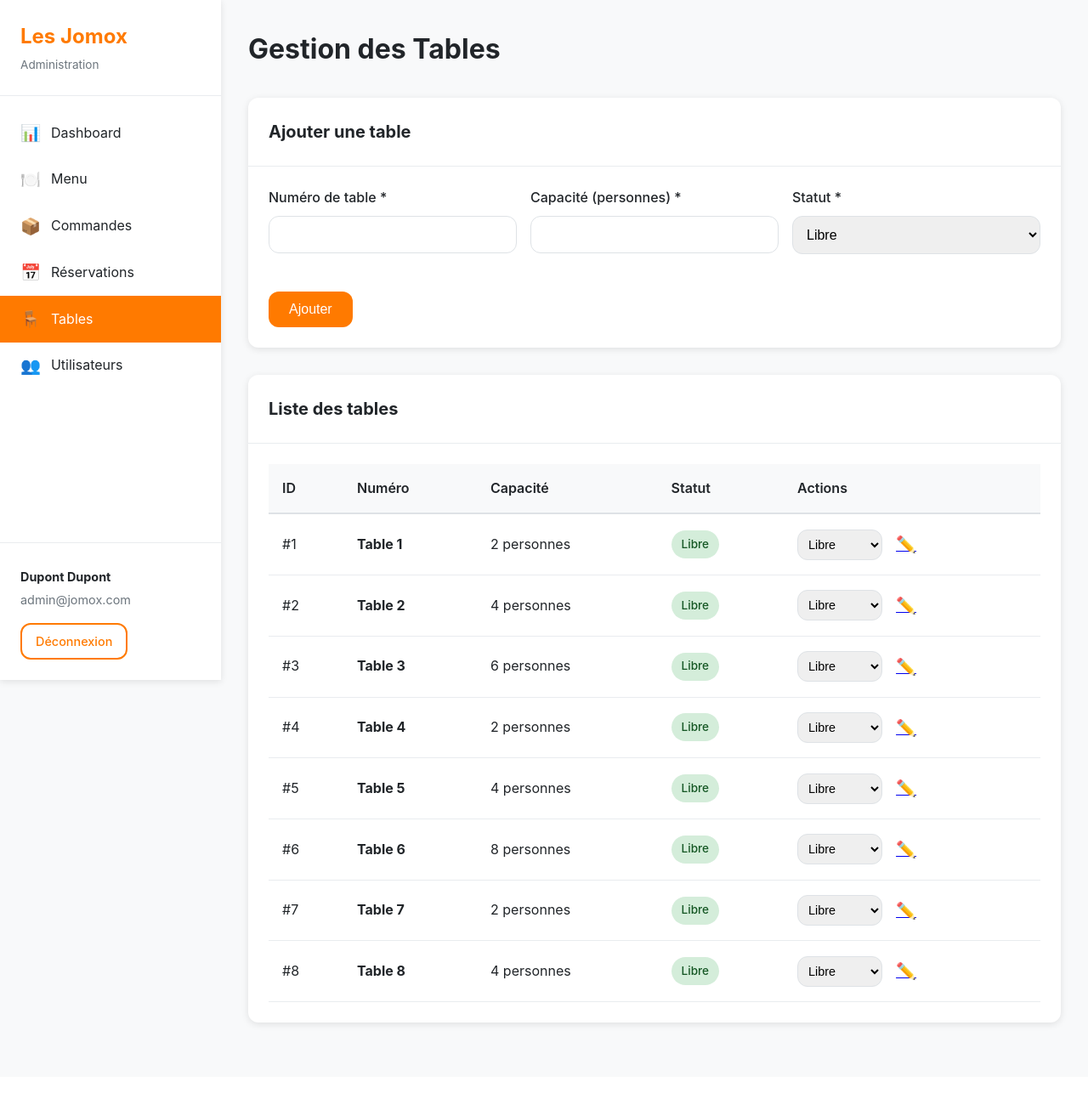
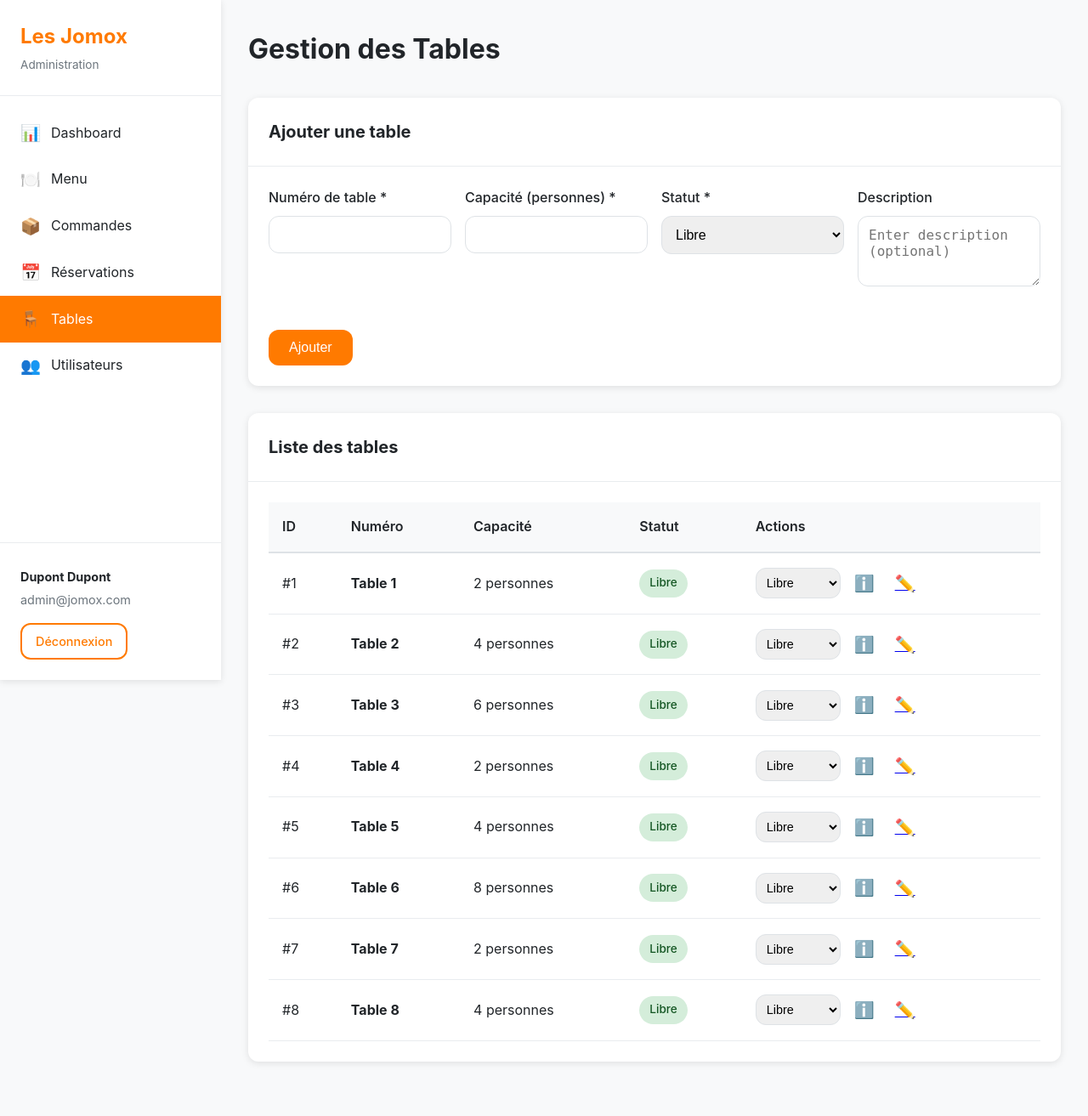
Before and after one commit to HoussemHadded/restaurant, a PHP site: page /admin/tables.php in a window 1280 px wide. Shown: the whole page at 85% size. Before the commit the page ends 1208 px from the top, so only its background shows below. Run offline with PHP 8.4, Linux system fonts and the light colour scheme; a user stored in the database is signed in; data comes from the database, SQL or seed files in the repository.

Commit message:
add description table

```diff
--- a/admin/tables.php
+++ b/admin/tables.php
@@ -40,6 +40,7 @@
     $numero = intval($_POST['numero'] ?? 0);
     $capacite = intval($_POST['capacite'] ?? 0);
     $statut = trim($_POST['statut'] ?? 'libre');
+    $description = trim($_POST['description'] ?? '');
     $id = $_POST['action'] === 'edit' ? intval($_POST['id'] ?? 0) : 0;
 
     if ($numero <= 0 || $capacite <= 0) {
@@ -47,12 +48,12 @@
     } else {
         try {
             if ($_POST['action'] === 'add') {
-                $stmt = $pdo->prepare('INSERT INTO table_restaurant (numero, capacite, statut) VALUES (:numero, :capacite, :statut)');
-                $stmt->execute(['numero' => $numero, 'capacite' => $capacite, 'statut' => $statut]);
+                $stmt = $pdo->prepare('INSERT INTO table_restaurant (numero, capacite, statut, description) VALUES (:numero, :capacite, :statut, :description)');
+                $stmt->execute(['numero' => $numero, 'capacite' => $capacite, 'statut' => $statut, 'description' => $description]);
                 $message = 'Table ajoutée avec succès.';
             } else {
-                $stmt = $pdo->prepare('UPDATE table_restaurant SET numero = :numero, capacite = :capacite, statut = :statut WHERE id = :id');
-                $stmt->execute(['id' => $id, 'numero' => $numero, 'capacite' => $capacite, 'statut' => $statut]);
+                $stmt = $pdo->prepare('UPDATE table_restaurant SET numero = :numero, capacite = :capacite, statut = :statut, description = :description WHERE id = :id');
+                $stmt->execute(['id' => $id, 'numero' => $numero, 'capacite' => $capacite, 'statut' => $statut, 'description' => $description]);
                 $message = 'Table modifiée avec succès.';
             }
         } catch (PDOException $e) {
@@ -118,6 +119,11 @@
                         <option value="reservee" <?= ($editTable['statut'] ?? '') === 'reservee' ? 'selected' : '' ?>>Réservée</option>
                     </select>
                 </div>
+
+                <div class="form-group" style="flex: 1 1 100%;">
+                    <label>Description</label>
+                    <textarea name="description" rows="3" placeholder="Enter description (optional)"><?= e($editTable['description'] ?? '') ?></textarea>
+                </div>
             </div>
 
             <div class="form-actions">
@@ -169,6 +175,10 @@
                                                 <option value="reservee" <?= $table['statut'] === 'reservee' ? 'selected' : '' ?>>Réservée</option>
                                             </select>
                                         </form>
+                                        <button type="button"
+                                                class="btn-icon"
+                                                onclick="openDescriptionModal(<?= $table['id'] ?>, 'Table <?= e($table['numero']) ?>', '<?= e(addslashes($table['description'] ?? 'No description')) ?>')"
+                                                title="Info">ℹ️</button>
                                         <a href="?edit=<?= $table['id'] ?>" class="btn-icon" title="Modifier">✏️</a>
                                     </div>
                                 </td>
@@ -182,3 +192,36 @@
 </div>
 
 <?php require_once __DIR__ . '/includes/footer.php'; ?>
+
+<!-- Description Modal -->
+<div id="descriptionModal" class="modal" style="display:none;">
+    <div class="modal-content">
+        <span class="modal-close" onclick="closeDescriptionModal()">&times;</span>
+        <h3 id="modalTitle"></h3>
+        <p id="modalDescription" style="white-space:pre-wrap;"></p>
+    </div>
+</div>
+
+<style>
+.modal {
+    position: fixed; top:0; left:0; width:100%; height:100%;
+    background: rgba(0,0,0,0.4);
+    display:flex; justify-content:center; align-items:center;
+    z-index:10000;
+}
+.modal-content {
+    background:#fff; padding:20px; border-radius:8px; width:400px;
+}
+.modal-close { float:right; cursor:pointer; font-size:22px; }
+</style>
+
+<script>
+function openDescriptionModal(id, title, description) {
+    document.getElementById("modalTitle").innerText = title;
+    document.getElementById("modalDescription").innerText = description;
+    document.getElementById("descriptionModal").style.display = "flex";
+}
+function closeDescriptionModal() {
+    document.getElementById("descriptionModal").style.display = "none";
+}
+</script>
```
